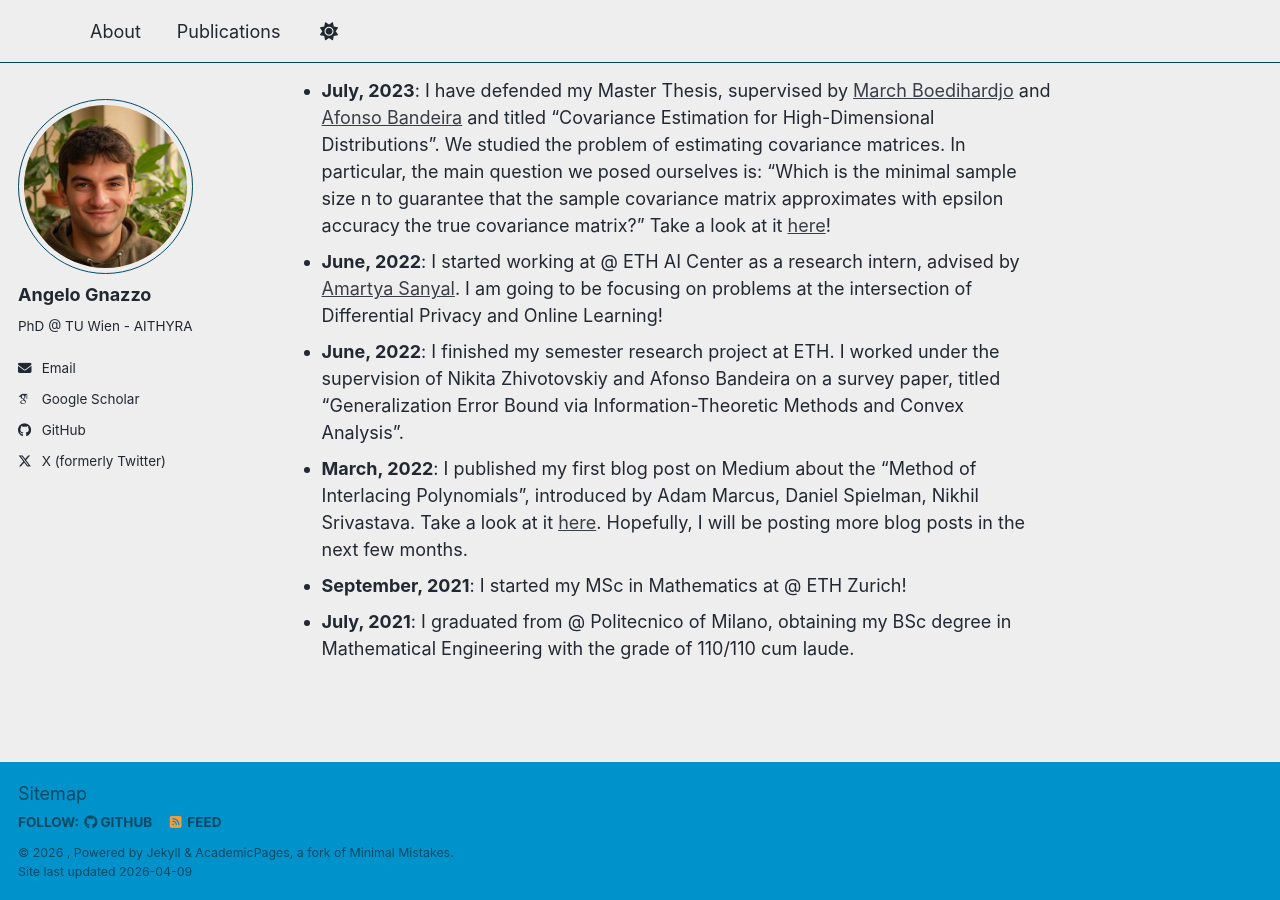
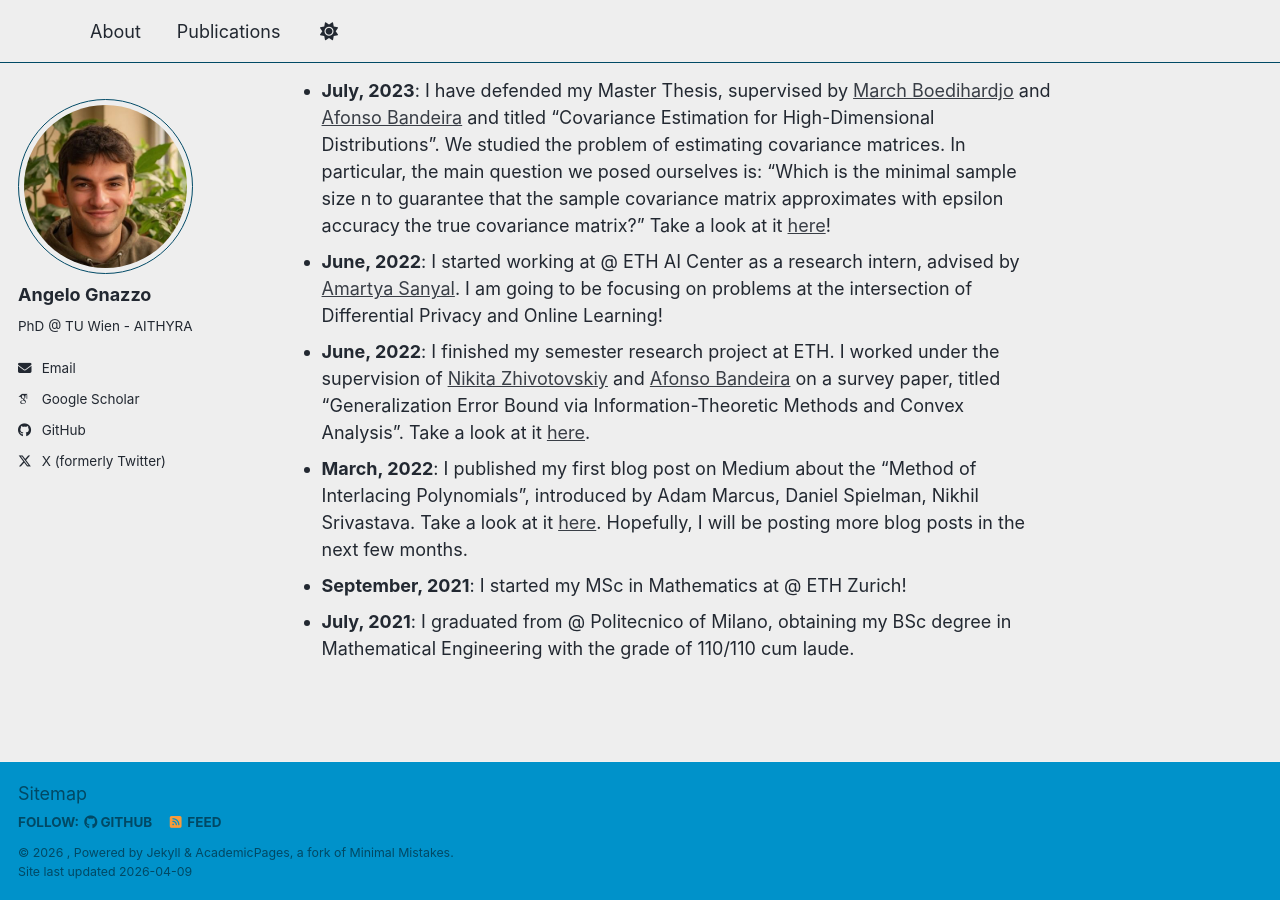
Before and after one commit to angelognazzo/angelognazzo.github.io, a Jekyll site: the page built from _pages/about.md, in a window 1280 px wide and 900 px high, scrolled down 1147 px. Built offline with Jekyll 4.4.1, drawn with Linux system fonts in a browser that asks for light colours; some web fonts are replaced; a script bundle is joined from its source files by our own code; library files that are not in the unit come from our copies.

Commit message:
Small fixes

```diff
--- a/_pages/about.md
+++ b/_pages/about.md
@@ -33,7 +33,7 @@ news
 *   **July, 2023**: I have defended my Master Thesis, supervised by [March Boedihardjo](https://apps.math.msu.edu/PageSpace/pb/boedihardjo){:target="_blank"} and [Afonso Bandeira](https://people.math.ethz.ch/~abandeira/){:target="_blank"} and titled "Covariance Estimation for High-Dimensional Distributions".
 We studied the problem of estimating covariance matrices. In particular, the main question we posed ourselves is: "Which is the minimal sample size n to guarantee that the sample covariance matrix approximates with epsilon accuracy the true covariance matrix?" Take a look at it [here](https://angelognazzo.github.io/files/ETH_Z%C3%BCrich_Angelo_Gnazzo_Thesis_Covariance_Estimation.pdf){:target="_blank"}!
 *   **June, 2022**: I started working at @ ETH AI Center as a research intern, advised by [Amartya Sanyal](https://amartya18x.github.io/){:target="_blank"}. I am going to be focusing on problems at the intersection of Differential Privacy and Online Learning!
-*   **June, 2022**: I finished my semester research project at ETH. I worked under the supervision of Nikita Zhivotovskiy and Afonso Bandeira on a survey paper, titled “Generalization Error Bound via Information-Theoretic Methods and Convex Analysis”.
-*   **March, 2022**: I published my first blog post on Medium about the “Method of Interlacing Polynomials”, introduced by Adam Marcus, Daniel Spielman, Nikhil Srivastava. Take a look at it [here](https://medium.com/@gnazzoangelo/an-introduction-to-the-method-of-interlacing-polynomials-87798aec38ff). Hopefully, I will be posting more blog posts in the next few months.
+*   **June, 2022**: I finished my semester research project at ETH. I worked under the supervision of [Nikita Zhivotovskiy](https://sites.google.com/view/nikitazhivotovskiy/){:target="_blank"} and [Afonso Bandeira](https://people.math.ethz.ch/~abandeira/){:target="_blank"} on a survey paper, titled “Generalization Error Bound via Information-Theoretic Methods and Convex Analysis”. Take a look at it [here](https://angelognazzo.github.io/files/Semester_Paper__Generalization_Error_Bounds.pdf){:target="_blank"}.
+*   **March, 2022**: I published my first blog post on Medium about the “Method of Interlacing Polynomials”, introduced by Adam Marcus, Daniel Spielman, Nikhil Srivastava. Take a look at it [here](https://medium.com/@gnazzoangelo/an-introduction-to-the-method-of-interlacing-polynomials-87798aec38ff){:target="_blank"}. Hopefully, I will be posting more blog posts in the next few months.
 *   **September, 2021**: I started my MSc in Mathematics at @ ETH Zurich!
 *   **July, 2021**: I graduated from @ Politecnico of Milano, obtaining my BSc degree in Mathematical Engineering with the grade of 110/110 cum laude.
```
